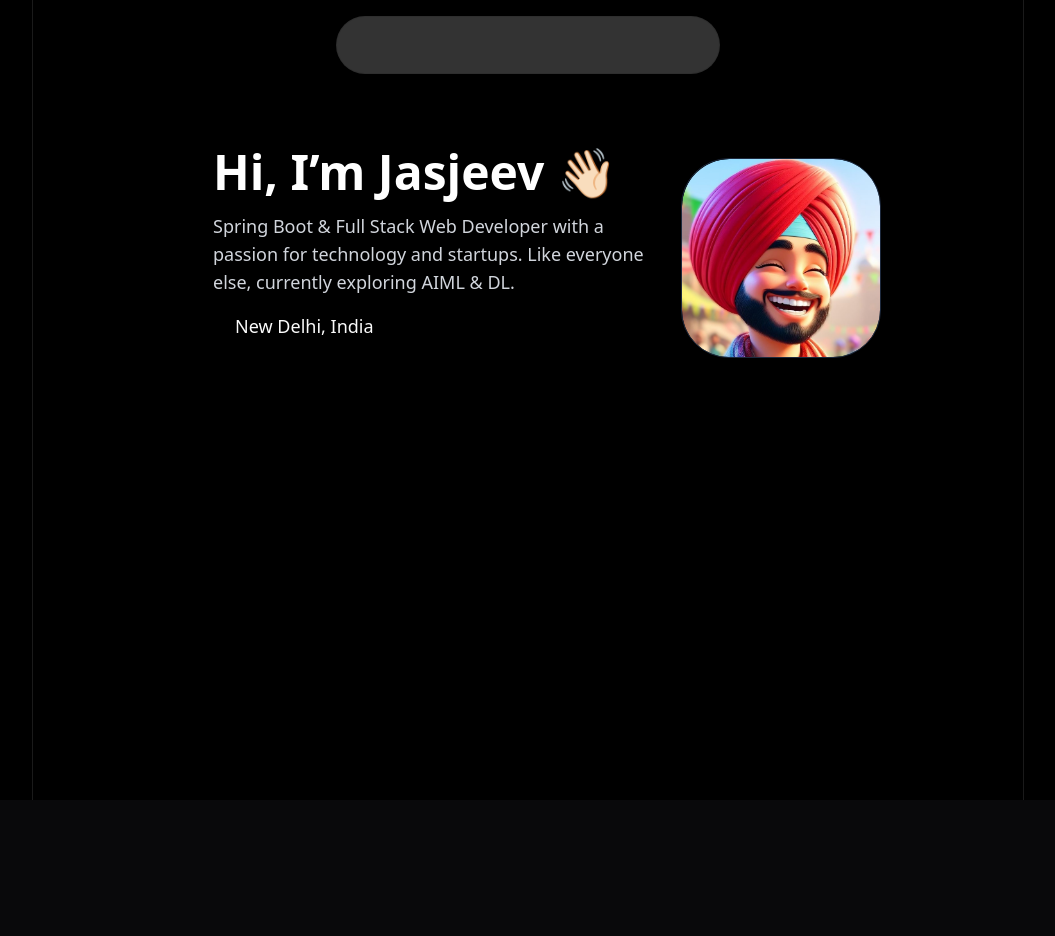
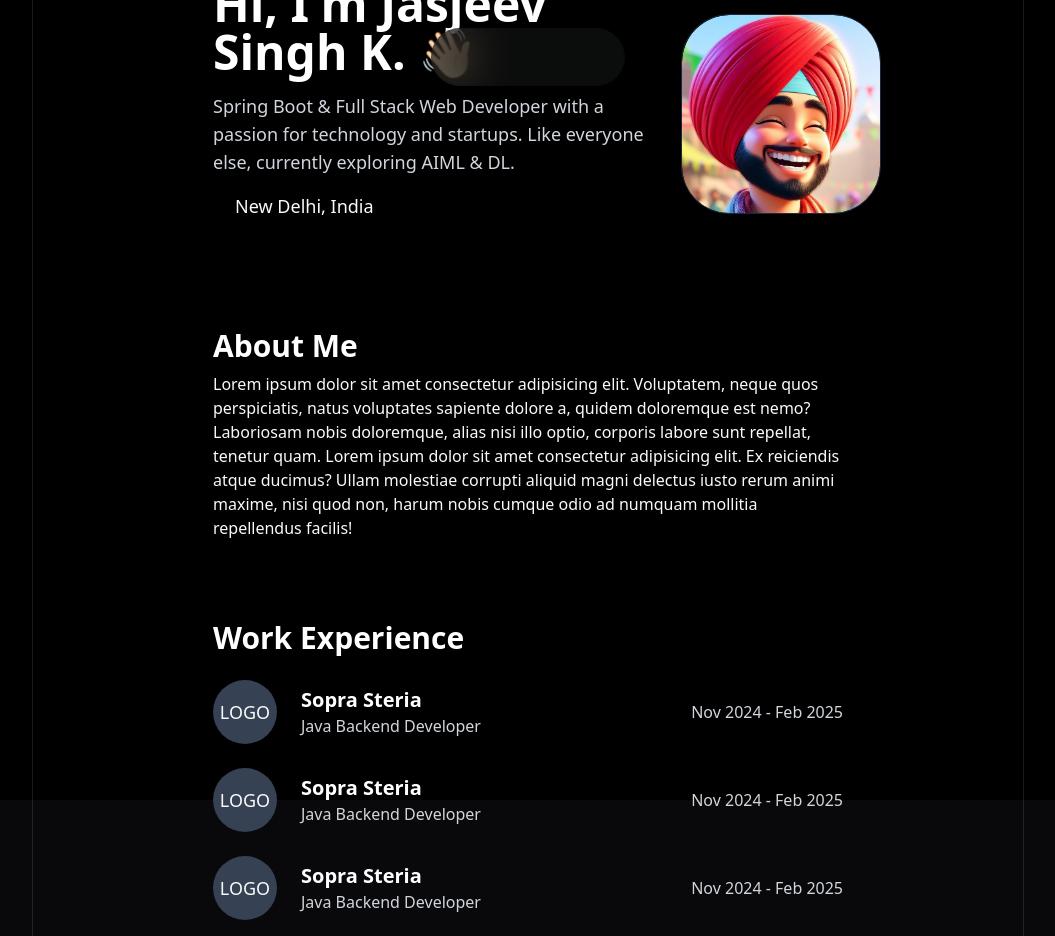
Before and after one commit to jasjeev013/new-portfolio, a Next.js app: page /home in a window 1280 px wide. Shown: the whole page, without its empty margins (112-1167 px from the left). Before the commit the page ends 800 px from the top, so only its background shows below. Built offline with nearby package versions, Linux system fonts and the light colour scheme.

Commit message:
Add AboutSection and navbar menu; implement animations in CSS

```diff
--- /dev/null
+++ b/app/components/AboutSection.tsx
@@ -0,0 +1,16 @@
+import React from 'react'
+
+const AboutSection = () => {
+    return (
+        <>
+            <div className='bg-red px-25 ml-16 mr-16 mt-20  animate-blur-out-2'>
+                <h1 className="text-3xl font-bold text-gray-900 dark:text-white animate-slide-in-up-2">
+                    About Me
+                </h1>
+                <p className='text-md mt-2 animate-slide-in-up-2'>Lorem ipsum dolor sit amet consectetur adipisicing elit. Voluptatem, neque quos perspiciatis, natus voluptates sapiente dolore a, quidem doloremque est nemo? Laboriosam nobis doloremque, alias nisi illo optio, corporis labore sunt repellat, tenetur quam. Lorem ipsum dolor sit amet consectetur adipisicing elit. Ex reiciendis atque ducimus? Ullam molestiae corrupti aliquid magni delectus iusto rerum animi maxime, nisi quod non, harum nobis cumque odio ad numquam mollitia repellendus facilis!</p>
+            </div>
+        </>
+    )
+}
+
+export default AboutSection
--- a/app/components/IntroductionSection.tsx
+++ b/app/components/IntroductionSection.tsx
@@ -4,11 +4,11 @@
 
 const IntroductionSection = () => {
     return (
-        <div className="flex flex-col md:flex-row items-center justify-between gap-4 p-25 mt-8 ml-16">
+        <div className="flex flex-col md:flex-row   animate-blur-out items-center justify-between gap-4 px-25 ml-16 mt-25">
             {/* First Div: Heading and Paragraph */}
-            <div className="flex-2 space-y-4 ">
+            <div className="flex-2 space-y-4 animate-slide-in-up ">
                 <h1 className="text-5xl font-bold text-gray-900 dark:text-white">
-                    Hi, I’m Jasjeev 👋🏻
+                    Hi, I'm Jasjeev Singh K. 👋🏻
                 </h1>
                 <p className="text-lg text-gray-600 dark:text-gray-300">
                     Spring Boot & Full Stack Web Developer with a passion for technology and startups. Like everyone else, currently exploring AIML & DL.
@@ -25,26 +25,23 @@
                     <a href="mailto:jasjeev99@gmail.com"><i className="fa-solid fa-envelope fa-lg"></i></a>
                     <a href="https://linktr.ee/jskkk_013"><i className="fa-solid fa-link fa-lg"></i></a>
                     <a href="https://www.cloudskillsboost.google/public_profiles/4b35e1aa-f724-4a09-be18-e15325912653"><i className="fa-brands fa-google fa-lg"></i></a>
-
                 </div>
             </div>
 
             {/* Second Div: Photo with Red Shadow */}
-            <div className="flex-1 w-50 h-50 flex justify-center md:justify-center align-center  ">
-                <GlareCard className="flex  flex-col items-center justify-center">
+            <div className="flex-1 w-50 h-50 flex justify-center md:justify-center animate-slide-in-up align-center">
+                <GlareCard className="flex flex-col items-center justify-center">
                     <div className="relative w-50 h-50 rounded-2xl overflow-hidden group">
                         {/* Photo */}
                         <img
-                            src="/profile.jpeg" // Replace with your photo path
+                            src="/profile.jpeg"
                             alt="Jasjeev"
                             className="w-full h-full object-cover"
                         />
-
                     </div>
                 </GlareCard>
             </div>
         </div>
     )
 }
-
 export default IntroductionSection
--- a/app/components/Navbar.tsx
+++ b/app/components/Navbar.tsx
@@ -4,51 +4,58 @@
 import { useEffect, useState } from "react"; // For managing client-side state
 
 const Navbar = () => {
-  const [isMounted, setIsMounted] = useState(false); // Track if component is mounted
+  const [isMounted, setIsMounted] = useState(false);
+  const [isHovered, setIsHovered] = useState(false);
 
   useEffect(() => {
-    setIsMounted(true); // Set mounted state to true after component mounts
+    setIsMounted(true);
   }, []);
 
   if (!isMounted) {
-    return null; // Return null during SSR to avoid hydration mismatch
+    return null;
   }
 
   return (
-    <nav className="fixed top-4 left-1/2 transform -translate-x-1/2 z-50 w-full  max-w-sm backdrop-blur-xl bg-white/20 dark:bg-customDark/10 border border-white/20 dark:border-black/10 rounded-4xl shadow-lg">
+    <nav
+      className={`fixed top-7 animate-slide-in-down left-1/2 transform -translate-x-1/2 z-50 w-fit max-w-sm backdrop-blur-xl bg-white/20 dark:bg-[#131415]/60 border border-white/20 dark:border-black/10 rounded-4xl shadow-lg transition-all duration-300 ease-in-out ${
+        isHovered ? 'max-w-md' : 'max-w-sm'
+      }`}
+      onMouseEnter={() => setIsHovered(true)}
+      onMouseLeave={() => setIsHovered(false)}
+    >
       <div className="mx-auto px-4 sm:px-6 lg:px-8">
         <div className="flex items-center justify-center h-14">
           {/* Navigation Links */}
-          <div className="hidden md:flex space-x-12">
+          <div className="hidden md:flex space-x-8">
             <Link
               href="/home"
-              className="text-gray-900 dark:text-white hover:text-gray-700 dark:hover:text-gray-300 transition-colors"
+              className="group text-gray-900 dark:text-white hover:text-gray-700 dark:hover:text-gray-300 transition-all duration-300"
             >
-              <i className="fa-solid fa-house fa-lg text-black dark:text-[#CFCFCF]"></i>
+              <i className="fa-solid fa-house fa-lg text-black dark:text-[#CFCFCF] group-hover:mx-2 transition-all duration-300"></i>
             </Link>
             <Link
-              href="/work"
-              className="text-gray-900 dark:text-white hover:text-gray-700 dark:hover:text-gray-300 transition-colors"
+              href="#workExperience"
+              className="group text-gray-900 dark:text-white hover:text-gray-700 dark:hover:text-gray-300 transition-all duration-300"
             >
-              <i className="fa-solid fa-suitcase fa-lg text-black dark:text-[#CFCFCF]"></i>
+              <i className="fa-solid fa-suitcase fa-lg text-black dark:text-[#CFCFCF] group-hover:mx-2 transition-all duration-300"></i>
             </Link>
             <Link
               href="/projects"
-              className="text-gray-900 dark:text-white hover:text-gray-700 dark:hover:text-gray-300 transition-colors"
+              className="group text-gray-900 dark:text-white hover:text-gray-700 dark:hover:text-gray-300 transition-all duration-300"
             >
-              <i className="fa-solid fa-folder fa-lg text-black dark:text-[#CFCFCF]"></i>
+              <i className="fa-solid fa-folder fa-lg text-black dark:text-[#CFCFCF] group-hover:mx-2 transition-all duration-300"></i>
             </Link>
             <Link
               href="/projects"
-              className="text-gray-900 dark:text-white hover:text-gray-700 dark:hover:text-gray-300 transition-colors"
+              className="group text-gray-900 dark:text-white hover:text-gray-700 dark:hover:text-gray-300 transition-all duration-300"
             >
-              <i className="fa-solid fa-puzzle-piece fa-lg text-black dark:text-[#CFCFCF]"></i>
+              <i className="fa-solid fa-puzzle-piece fa-lg text-black dark:text-[#CFCFCF] group-hover:mx-2 transition-all duration-300"></i>
             </Link>
             <Link
               href="/chat"
-              className="text-gray-900 dark:text-white hover:text-gray-700 dark:hover:text-gray-300 transition-colors"
+              className="group text-gray-900 dark:text-white hover:text-gray-700 dark:hover:text-gray-300 transition-all duration-300"
             >
-              <i className="fa-solid fa-comments fa-lg text-black dark:text-[#CFCFCF]"></i>
+              <i className="fa-solid fa-comments fa-lg text-black dark:text-[#CFCFCF] group-hover:mx-2 transition-all duration-300"></i>
             </Link>
           </div>
         </div>
--- /dev/null
+++ b/app/components/WorkExperienceSection.tsx
@@ -0,0 +1,76 @@
+import React from 'react'
+
+const WorkExperienceSection = () => {
+    return (
+        <>
+            <div id='workExperience' className='bg-red px-25 ml-16 mr-16 mt-20 animate-blur-out-3 '>
+                <h1 className="text-3xl font-bold text-gray-900 dark:text-white animate-slide-in-up-3">
+                    Work Experience
+                </h1>
+
+                <div className="flex items-center gap-6 mt-6 animate-slide-in-up-3">
+                    {/* Column 1: Logo */}
+                    <div className="shrink-0">
+                        <div className="w-16 h-16 rounded-full bg-gray-200 dark:bg-gray-700 flex items-center justify-center">
+                            {/* Replace with your logo */}
+                            <span className="text-lg">LOGO</span>
+                        </div>
+                    </div>
+
+                    {/* Column 2: Heading with subheading (left aligned) */}
+                    <div className="flex-1">
+                        <h2 className="text-xl font-semibold text-gray-900 dark:text-white">Sopra Steria</h2>
+                        <p className="text-gray-600 dark:text-gray-300">Java Backend Developer</p>
+                    </div>
+
+                    {/* Column 3: Second subheading (left aligned) */}
+                    <div className="flex-1 text-right ">
+                        <p className="text-gray-600 dark:text-gray-300">Nov 2024 - Feb 2025</p>
+                    </div>
+                </div>
+                <div className="flex items-center gap-6 mt-6 animate-slide-in-up-3">
+                    {/* Column 1: Logo */}
+                    <div className="shrink-0">
+                        <div className="w-16 h-16 rounded-full bg-gray-200 dark:bg-gray-700 flex items-center justify-center">
+                            {/* Replace with your logo */}
+                            <span className="text-lg">LOGO</span>
+                        </div>
+                    </div>
+
+                    {/* Column 2: Heading with subheading (left aligned) */}
+                    <div className="flex-1">
+                        <h2 className="text-xl font-semibold text-gray-900 dark:text-white">Sopra Steria</h2>
+                        <p className="text-gray-600 dark:text-gray-300">Java Backend Developer</p>
+                    </div>
+
+                    {/* Column 3: Second subheading (left aligned) */}
+                    <div className="flex-1 text-right ">
+                        <p className="text-gray-600 dark:text-gray-300">Nov 2024 - Feb 2025</p>
+                    </div>
+                </div>
+                <div className="flex items-center gap-6 mt-6 animate-slide-in-up-3">
+                    {/* Column 1: Logo */}
+                    <div className="shrink-0">
+                        <div className="w-16 h-16 rounded-full bg-gray-200 dark:bg-gray-700 flex items-center justify-center">
+                            {/* Replace with your logo */}
+                            <span className="text-lg">LOGO</span>
+                        </div>
+                    </div>
+
+                    {/* Column 2: Heading with subheading (left aligned) */}
+                    <div className="flex-1">
+                        <h2 className="text-xl font-semibold text-gray-900 dark:text-white">Sopra Steria</h2>
+                        <p className="text-gray-600 dark:text-gray-300">Java Backend Developer</p>
+                    </div>
+
+                    {/* Column 3: Second subheading (left aligned) */}
+                    <div className="flex-1 text-right ">
+                        <p className="text-gray-600 dark:text-gray-300">Nov 2024 - Feb 2025</p>
+                    </div>
+                </div>
+            </div>
+        </>
+    )
+}
+
+export default WorkExperienceSection
--- a/app/globals.css
+++ b/app/globals.css
@@ -120,3 +120,58 @@
     @apply bg-background text-foreground;
   }
 }
+
+@keyframes slideInUp {
+  from {
+    transform: translateY(40px);
+    opacity: 0;
+  }
+  to {
+    transform: translateY(0);
+    opacity: 1;
+  }
+}
+@keyframes slideInDown {
+  from {
+    transform: translateY(-20px);
+    opacity: 0;
+  }
+  to {
+    transform: translateY(2px);
+    opacity: 1;
+  }
+}
+
+@keyframes blurOut {
+  from {
+    filter: blur(10px);
+  }
+  to {
+    filter: blur(0);
+  }
+}
+
+.animate-slide-in-down {
+  animation: slideInDown 1s ease-out;
+}
+.animate-slide-in-up {
+  animation: slideInUp 1s ease-out;
+}
+
+.animate-blur-out {
+  animation: blurOut 1s ease-out forwards;
+}
+.animate-slide-in-up-2 {
+  animation: slideInUp 2s ease-out;
+}
+
+.animate-blur-out-2 {
+  animation: blurOut 2s ease-out forwards;
+}
+.animate-slide-in-up-3 {
+  animation: slideInUp 3s ease-out;
+}
+
+.animate-blur-out-3 {
+  animation: blurOut 3s ease-out forwards;
+}
--- a/app/home/page.tsx
+++ b/app/home/page.tsx
@@ -2,20 +2,27 @@
 import Navbar from '../components/Navbar'
 import IntroductionSection from '../components/IntroductionSection'
 import { cn } from '@/lib/utils'
+import AboutSection from '../components/AboutSection'
+import WorkExperienceSection from '../components/WorkExperienceSection'
 
 
 const page = () => {
     return (
+        <>
             <div className='bg-[#F0E3E3] dark:bg-[#010304] h-screen'>
                 <div className="w-full min-h-screen flex items-center justify-center">
                     <div className="relative flex h-[50rem] w-full items-center justify-center bg-white dark:bg-black">
                         <div className=" w-[calc(100%-18rem)] min-h-screen border-l-[1px] border-r-[1px] border-black/10 dark:border-l-[1px] dark:border-r-[1px] dark:border-white/10 p-4">
                             <Navbar />
                             <IntroductionSection />
+                            <AboutSection/>
+                            <WorkExperienceSection/>
+
                         </div>
                     </div>
                 </div>
             </div>
+        </>
 
     )
 }
--- /dev/null
+++ b/components/ui/navbar-menu.tsx
@@ -0,0 +1,121 @@
+"use client";
+import React from "react";
+import { motion } from "motion/react";
+import Link from "next/link";
+import Image from "next/image";
+
+const transition = {
+  type: "spring",
+  mass: 0.5,
+  damping: 11.5,
+  stiffness: 100,
+  restDelta: 0.001,
+  restSpeed: 0.001,
+};
+
+export const MenuItem = ({
+  setActive,
+  active,
+  item,
+  children,
+}: {
+  setActive: (item: string) => void;
+  active: string | null;
+  item: string;
+  children?: React.ReactNode;
+}) => {
+  return (
+    <div onMouseEnter={() => setActive(item)} className="relative ">
+      <motion.p
+        transition={{ duration: 0.3 }}
+        className="cursor-pointer text-black hover:opacity-[0.9] dark:text-white"
+      >
+        {item}
+      </motion.p>
+      {active !== null && (
+        <motion.div
+          initial={{ opacity: 0, scale: 0.85, y: 10 }}
+          animate={{ opacity: 1, scale: 1, y: 0 }}
+          transition={transition}
+        >
+          {active === item && (
+            <div className="absolute top-[calc(100%_+_1.2rem)] left-1/2 transform -translate-x-1/2 pt-4">
+              <motion.div
+                transition={transition}
+                layoutId="active" // layoutId ensures smooth animation
+                className="bg-white dark:bg-black backdrop-blur-sm rounded-2xl overflow-hidden border border-black/[0.2] dark:border-white/[0.2] shadow-xl"
+              >
+                <motion.div
+                  layout // layout ensures smooth animation
+                  className="w-max h-full p-4"
+                >
+                  {children}
+                </motion.div>
+              </motion.div>
+            </div>
+          )}
+        </motion.div>
+      )}
+    </div>
+  );
+};
+
+export const Menu = ({
+  setActive,
+  children,
+}: {
+  setActive: (item: string | null) => void;
+  children: React.ReactNode;
+}) => {
+  return (
+    <nav
+      onMouseLeave={() => setActive(null)} // resets the state
+      className="relative rounded-full border border-transparent dark:bg-black dark:border-white/[0.2] bg-white shadow-input flex justify-center space-x-4 px-8 py-6 "
+    >
+      {children}
+    </nav>
+  );
+};
+
+export const ProductItem = ({
+  title,
+  description,
+  href,
+  src,
+}: {
+  title: string;
+  description: string;
+  href: string;
+  src: string;
+}) => {
+  return (
+    <Link href={href} className="flex space-x-2">
+      <Image
+        src={src}
+        width={140}
+        height={70}
+        alt={title}
+        className="shrink-0 rounded-md shadow-2xl"
+      />
+      <div>
+        <h4 className="text-xl font-bold mb-1 text-black dark:text-white">
+          {title}
+        </h4>
+        <p className="text-neutral-700 text-sm max-w-[10rem] dark:text-neutral-300">
+          {description}
+        </p>
+      </div>
+    </Link>
+  );
+};
+
+export const HoveredLink = ({ children, ...rest }: any) => {
+  return (
+    <Link
+      {...rest}
+      className="text-neutral-700 dark:text-neutral-200 hover:text-black "
+    >
+      {children}
+    </Link>
+  );
+};
```
Lines whose indentation alone changed are shown as unchanged.
